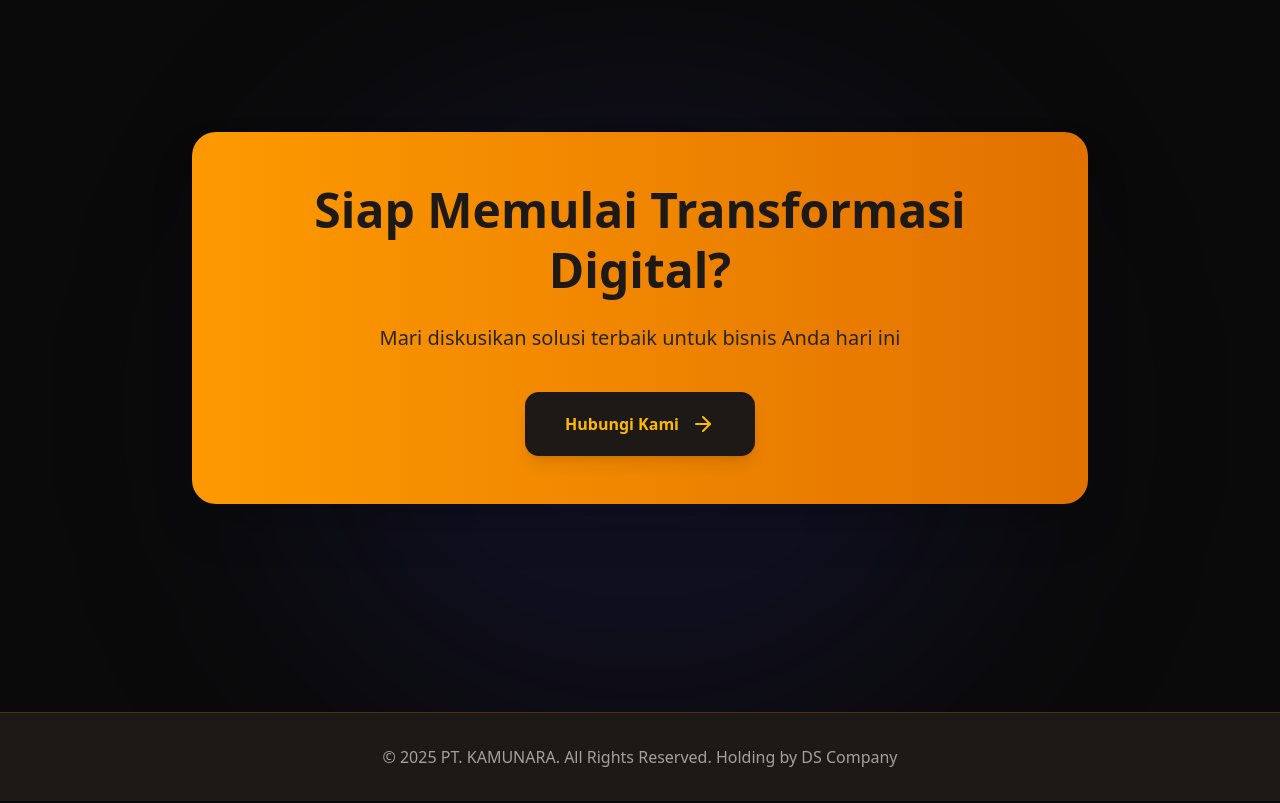
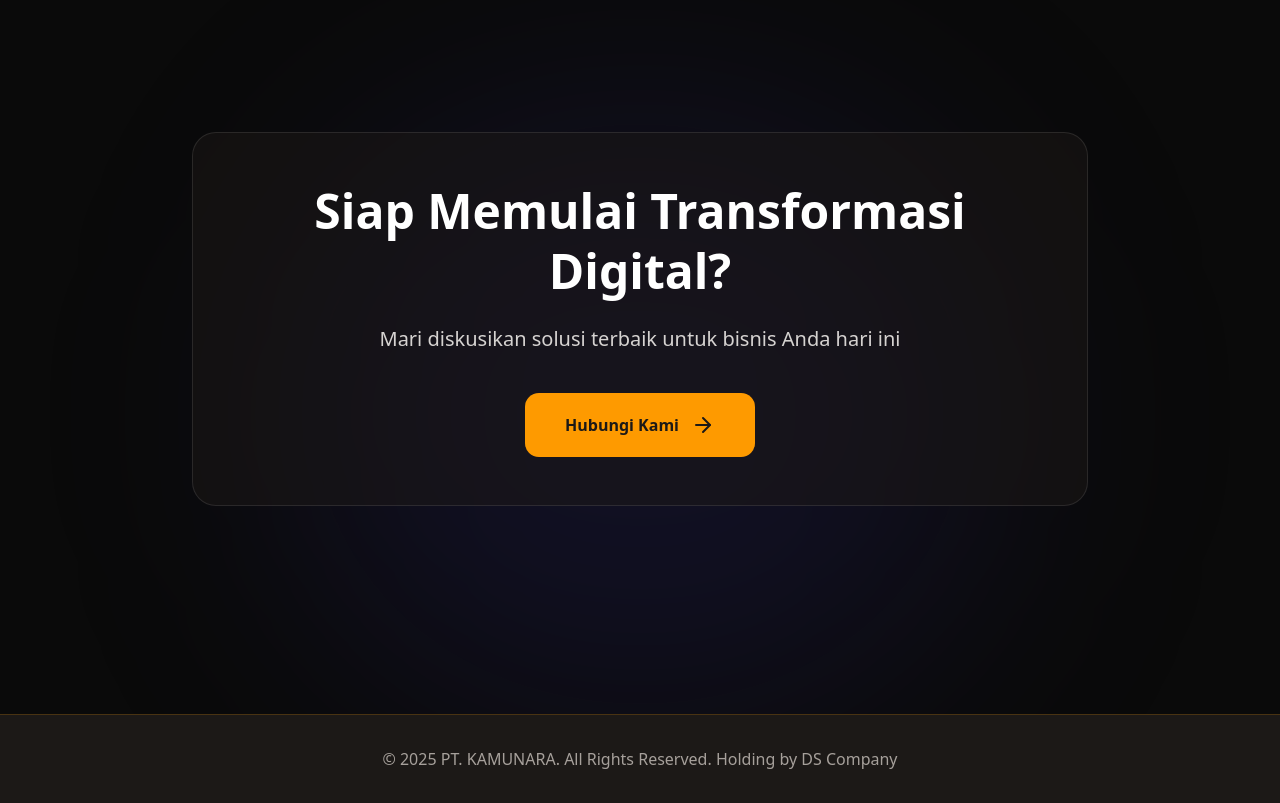
Before and after one commit to husnialfarisal-tech/kamunara, a Next.js app: page /home in a window 1280 px wide. Shown: the part 1840-2643 px from the top of the page. Built offline with nearby package versions, Linux system fonts and the light colour scheme.

Commit message:
Kontak, tentang facebook

```diff
--- a/src/app/kontak/page.tsx
+++ b/src/app/kontak/page.tsx
@@ -81,7 +81,7 @@ export default function KontakPage() {
       <main className="relative pt-32 min-h-screen bg-neutral-950 overflow-hidden">
 
         {/* Elemen Dekorasi Background (Glow Effects) */}
-        <div className="absolute top-0 left-1/2 -translate-x-1/2 w-[min(600px,90vw)] h-[500px] bg-amber-500/10 rounded-full blur-[120px] pointer-events-none" />
+        {/* <div className="absolute top-0 left-1/2 -translate-x-1/2 w-[min(600px,90vw)] h-[500px] bg-amber-500/10 rounded-full blur-[120px] pointer-events-none" /> */}
         <div className="absolute bottom-0 left-1/2 -translate-x-1/2 w-[min(700px,90vw)] h-[600px] bg-indigo-900/20 rounded-full blur-[120px] pointer-events-none" />
         <div className="absolute inset-0 bg-[radial-gradient(ellipse_at_top,_var(--tw-gradient-stops))] from-neutral-900/50 via-neutral-950 to-neutral-950 pointer-events-none" />
 
@@ -250,7 +250,7 @@ export default function KontakPage() {
                       </motion.a>
 
                       <motion.a
-                        href="https://facebook.com/Putri Haildaa"
+                        href="https://www.facebook.com/share/g/17gbQKDK8M/?mibextid=wwXIfr"
                         target="_blank"
                         rel="noopener noreferrer"
                         whileHover={{ scale: 1.05 }}
@@ -262,7 +262,7 @@ export default function KontakPage() {
                       </motion.a>
 
                       <motion.a
-                        href="mailto:info@kamunara.com"
+                        href="mailto:kamunaragroup.com"
                         whileHover={{ scale: 1.05 }}
                         whileTap={{ scale: 0.95 }}
                         className="flex items-center gap-3 p-6 bg-gradient-to-r from-red-600 to-orange-600 rounded-2xl text-white hover:from-red-700 hover:to-orange-700 transition-all"
--- a/src/app/tentang/page.tsx
+++ b/src/app/tentang/page.tsx
@@ -503,7 +503,7 @@ export default function TentangPage() {
                       <div className="absolute inset-0 bg-blue-500/30 blur-xl scale-110 rounded-xl" />
                     </div>
                     <Link
-                      href="https://facebook.com/kamunara.group"
+                      href="https://www.facebook.com/share/g/17gbQKDK8M/?mibextid=wwXIfr"
                       target="_blank"
                       className="relative z-10 flex items-center gap-3 px-6 py-3 bg-blue-600 rounded-xl text-white hover:bg-blue-700 transition-all"
                     >
--- a/src/components/CTA.tsx
+++ b/src/components/CTA.tsx
@@ -29,22 +29,22 @@ export default function CTA({
           whileInView={{ opacity: 1, y: 0 }}
           transition={{ duration: 0.7 }}
           viewport={{ once: true, margin: '-100px' }} // lebih smooth saat scroll
-          className="bg-gradient-to-r from-amber-500 to-amber-600 rounded-3xl p-10 md:p-12 text-center shadow-2xl"
+          className="bg-stone-900/50 rounded-3xl p-10 md:p-12 text-center border border-white/10"
         >
-          <h2 className="text-3xl sm:text-4xl md:text-5xl font-bold text-stone-900 mb-4 md:mb-6 leading-tight">
+          <h2 className="text-3xl sm:text-4xl md:text-5xl font-bold text-white mb-4 md:mb-6 leading-tight">
             {title}
           </h2>
 
-          <p className="text-base sm:text-lg md:text-xl text-stone-800 mb-8 md:mb-10 max-w-3xl mx-auto">
+          <p className="text-base sm:text-lg md:text-xl text-stone-300 mb-8 md:mb-10 max-w-3xl mx-auto">
             {description}
           </p>
 
           <Link href={href} passHref>
             <motion.button
-              whileHover={{ scale: 1.05, boxShadow: '0 10px 25px rgba(245, 158, 11, 0.4)' }}
+              whileHover={{ scale: 1.05 }}
               whileTap={{ scale: 0.95 }}
               transition={{ type: 'spring', stiffness: 300 }}
-              className="bg-stone-900 text-amber-400 font-semibold px-8 py-4 md:px-10 md:py-5 rounded-xl flex items-center justify-center gap-3 mx-auto shadow-lg hover:bg-stone-800 transition-colors"
+              className="bg-amber-500 text-stone-900 font-semibold px-8 py-4 md:px-10 md:py-5 rounded-xl flex items-center justify-center gap-3 mx-auto hover:bg-amber-400 transition-colors"
             >
               {buttonText}
               <ArrowRight className="w-5 h-5 md:w-6 md:h-6" />
```
